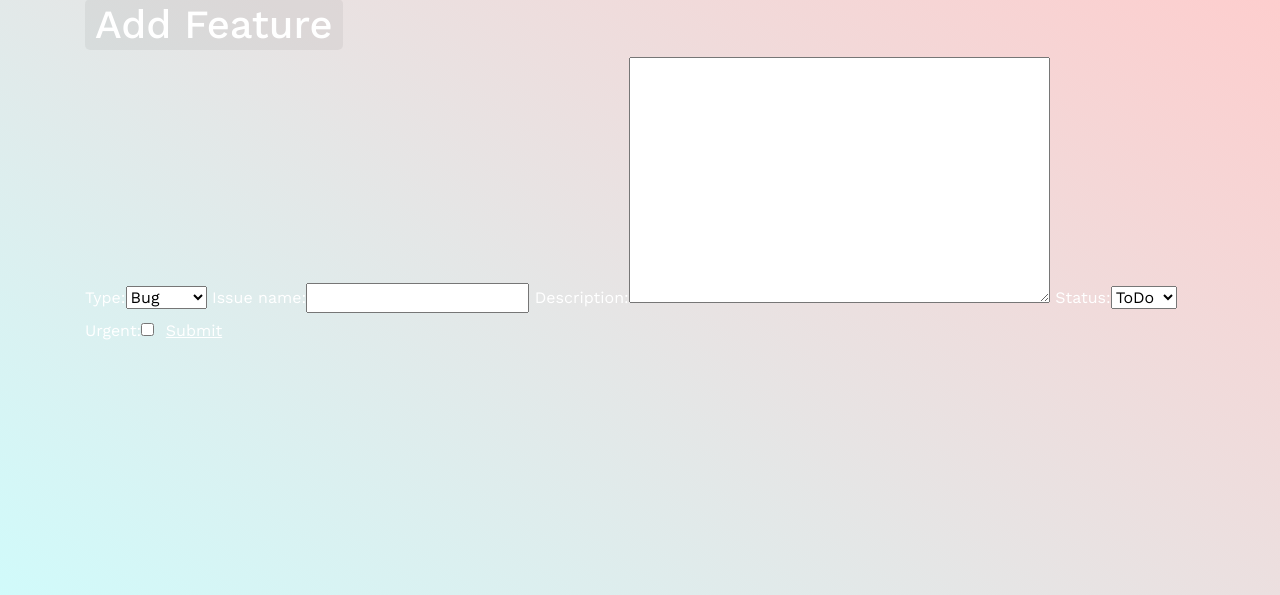
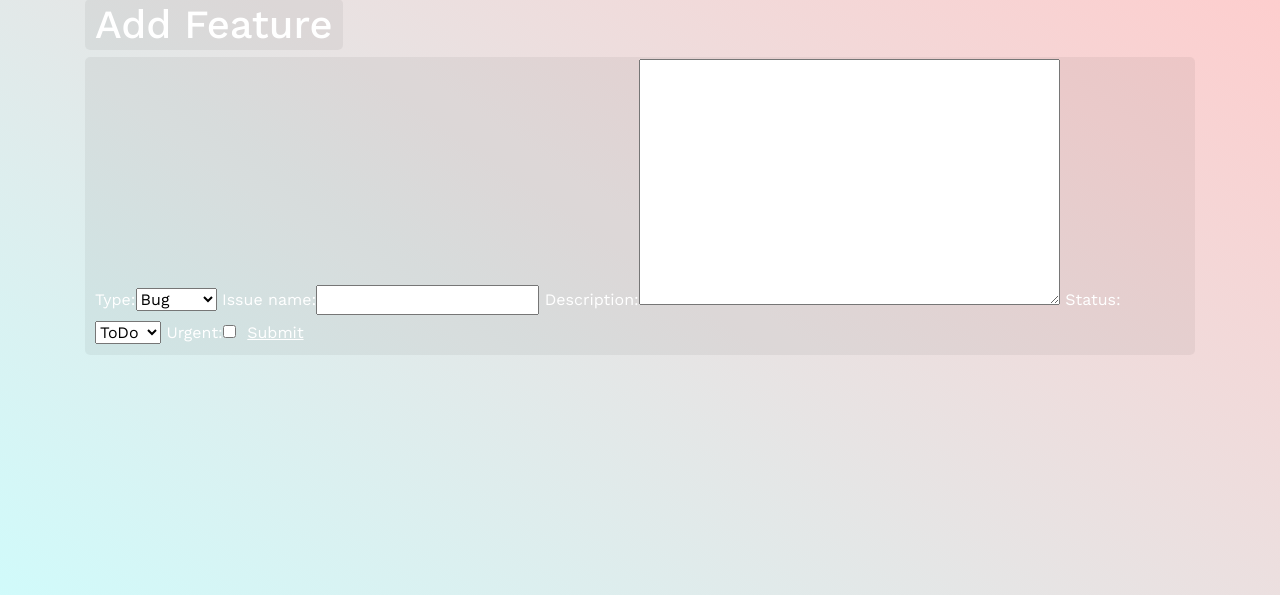
Before and after one commit to jamesahorne/milestone-4, a Django app: page /tickets/feature/ in a window 1280 px wide. Shown: the part 55-650 px from the top of the page. Run offline with Django 3.2, Linux system fonts and the light colour scheme; the visitor is signed in with stand-in values (Sample User, id 1); some libraries are stand-ins or nearby versions.

Commit message:
Add .black-background

```diff
--- a/products/templates/feature.html
+++ b/products/templates/feature.html
@@ -6,11 +6,13 @@
 {% block content %}
 
 
-<form method="POST">
-    {% csrf_token %}
-    {{ ticket_form | as_bootstrap }}
-    <button type="submit">Submit</button>
-</form>
+<div class="black-background">
+    <form method="POST">
+        {% csrf_token %}
+        {{ ticket_form | as_bootstrap }}
+        <button type="submit">Submit</button>
+    </form>
+</div>
 
 
 {% endblock %}
```
